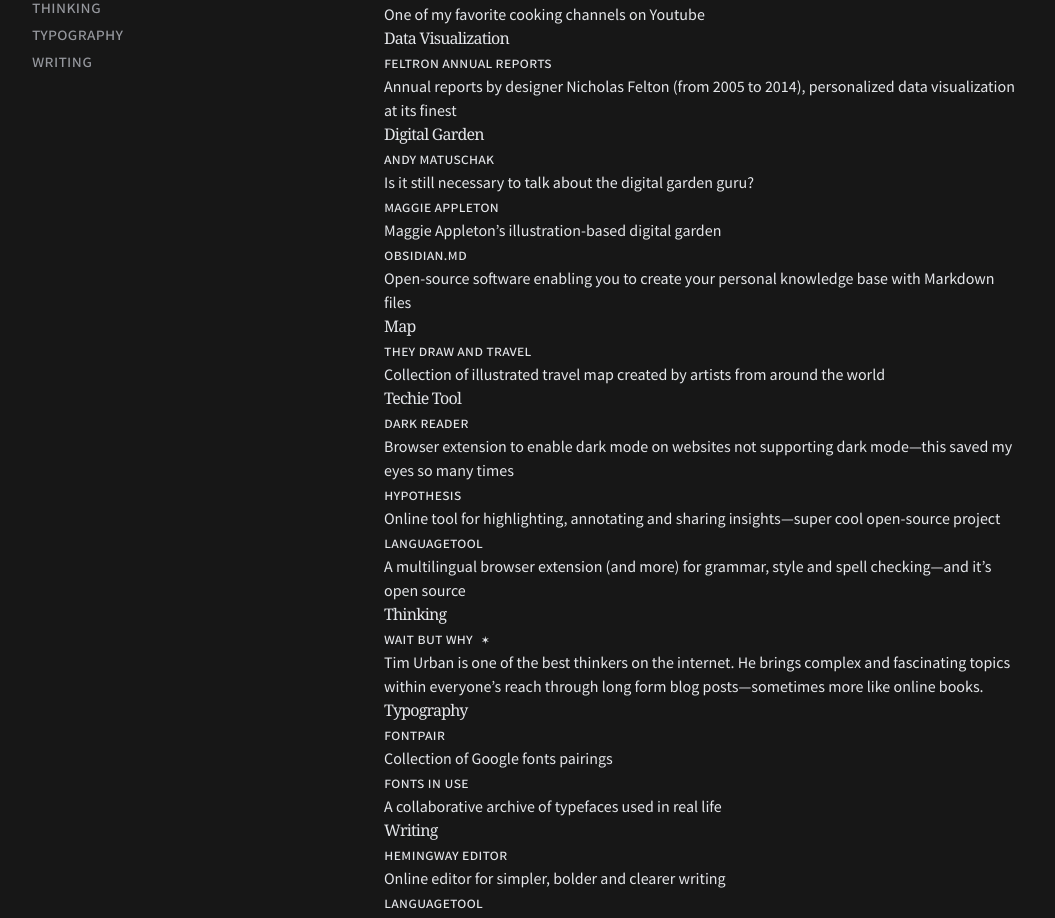
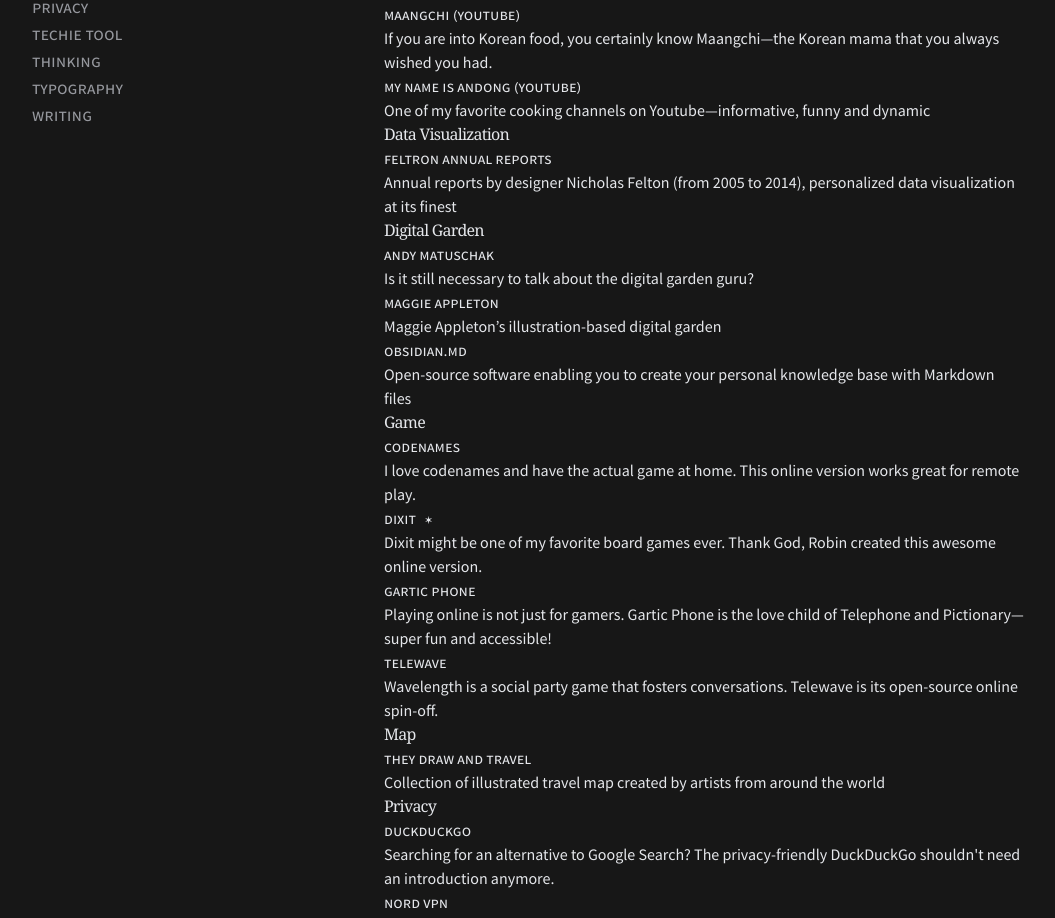
Before and after one commit to hgcl/clara-website, a Next.js app: page /favorites in a window 1280 px wide. Shown: the part 345-1263 px from the top of the page, without its empty margins (0-1055 px from the left). Built offline with nearby package versions, Linux system fonts and the light colour scheme; a web font is replaced by a local one; what @tailwindcss/typography would draw is missing.

Commit message:
Add favorites data

```diff
--- a/data/favoritesData.js
+++ b/data/favoritesData.js
@@ -15,9 +15,17 @@ export const categories = {
     title: "Digital Garden",
     anchor: "digital-garden",
   },
+  game: {
+    title: "Game",
+    anchor: "game",
+  },
   map: {
     title: "Map",
     anchor: "map",
+  },
+  privacy: {
+    title: "Privacy",
+    anchor: "privacy",
   },
   techieTool: {
     title: "Techie Tool",
@@ -49,16 +57,25 @@ export const favoritesData = [
     link: "https://berlinfoodstories.com/",
     title: "Berlin Food Stories",
     description:
-      "Per shares amazing food and restaurants recommendations in Berlin",
+      "Per shares amazing food and restaurants recommendations in Berlin.",
     category: [categories.berlin.anchor],
     best: false,
   },
   {
     link: "https://www.youtube.com/c/CuisineAndChill/",
     title: "Cuisine And Chill (Youtube)",
-    description: "My favorite cooking channel on Youtube (in French)",
+    description:
+      "My number one cooking channel on Youtube (in French)—I have watched all of his videos and ask for more",
     category: [categories.cooking.anchor],
     best: true,
+  },
+  {
+    link: "https://www.horsepaste.com/",
+    title: "Codenames",
+    description:
+      "I love codenames and have the actual game at home. This online version works great for remote play.",
+    category: [categories.game.anchor],
+    best: false,
   },
   {
     link: "https://darkreader.org/",
@@ -66,6 +83,22 @@ export const favoritesData = [
     description:
       "Browser extension to enable dark mode on websites not supporting dark mode—this saved my eyes so many times",
     category: [categories.techieTool.anchor],
+    best: false,
+  },
+  {
+    link: "https://dixitgame.vercel.app/",
+    title: "Dixit",
+    description:
+      "Dixit might be one of my favorite board games ever. Thank God, Robin created this awesome online version.",
+    category: [categories.game.anchor],
+    best: true,
+  },
+  {
+    link: "https://duckduckgo.com/",
+    title: "DuckDuckGo",
+    description:
+      "Searching for an alternative to Google Search? The privacy-friendly DuckDuckGo shouldn't need an introduction anymore.",
+    category: [categories.privacy.anchor],
     best: false,
   },
   {
@@ -88,6 +121,14 @@ export const favoritesData = [
     title: "Fonts in Use",
     description: "A collaborative archive of typefaces used in real life",
     category: [categories.typography.anchor],
+    best: false,
+  },
+  {
+    link: "https://garticphone.com/",
+    title: "Gartic Phone",
+    description:
+      "Playing online is not just for gamers. Gartic Phone is the love child of Telephone and Pictionary—super fun and accessible!",
+    category: [categories.game.anchor],
     best: false,
   },
   {
@@ -114,6 +155,14 @@ export const favoritesData = [
     best: false,
   },
   {
+    link: "https://www.youtube.com/user/Maangchi",
+    title: "Maangchi (Youtube)",
+    description:
+      "If you are into Korean food, you certainly know Maangchi—the Korean mama that you always wished you had.",
+    category: [categories.cooking.anchor],
+    best: false,
+  },
+  {
     link: "https://maggieappleton.com/garden/",
     title: "Maggie Appleton",
     description: "Maggie Appleton’s illustration-based digital garden",
@@ -123,8 +172,17 @@ export const favoritesData = [
   {
     link: "https://www.youtube.com/c/mynameisandong/",
     title: "My Name Is Andong (Youtube)",
-    description: "One of my favorite cooking channels on Youtube",
+    description:
+      "One of my favorite cooking channels on Youtube—informative, funny and dynamic",
     category: [categories.cooking.anchor],
+    best: false,
+  },
+  {
+    link: "https://nordvpn.com/",
+    title: "Nord VPN",
+    description:
+      "If you don't have a VPN yet, it might be time to think about getting one. And if you don't want to do the thinking part, just get Nord VPN.",
+    category: [categories.privacy.anchor],
     best: false,
   },
   {
@@ -133,6 +191,22 @@ export const favoritesData = [
     description:
       "Open-source software enabling you to create your personal knowledge base with Markdown files",
     category: [categories.digitalGarden.anchor],
+    best: false,
+  },
+  {
+    link: "https://github.com/tailwindlabs/tailwindcss-typography/",
+    title: "Tailwind CSS Typography",
+    description:
+      "If you use Tailwind CSS for styling websites, get its typography extension to automatically implement typographic features to your HTML.",
+    category: [categories.typography.anchor],
+    best: false,
+  },
+  {
+    link: "https://gjeuken.github.io/telewave/",
+    title: "Telewave",
+    description:
+      "Wavelength is a social party game that fosters conversations. Telewave is its open-source online spin-off.",
+    category: [categories.game.anchor],
     best: false,
   },
   {
@@ -147,7 +221,7 @@ export const favoritesData = [
     link: "https://waitbutwhy.com/",
     title: "Wait But Why",
     description:
-      "Tim Urban is one of the best thinkers on the internet. He brings complex and fascinating topics within everyone’s reach through long form blog posts—sometimes more like online books.",
+      "Tim Urban is one of the best thinkers on the internet. He brings complex and fascinating topics within everyone’s reach through long form blog posts—sometimes more like entire books.",
     category: [categories.thinking.anchor],
     best: true,
   },
```
